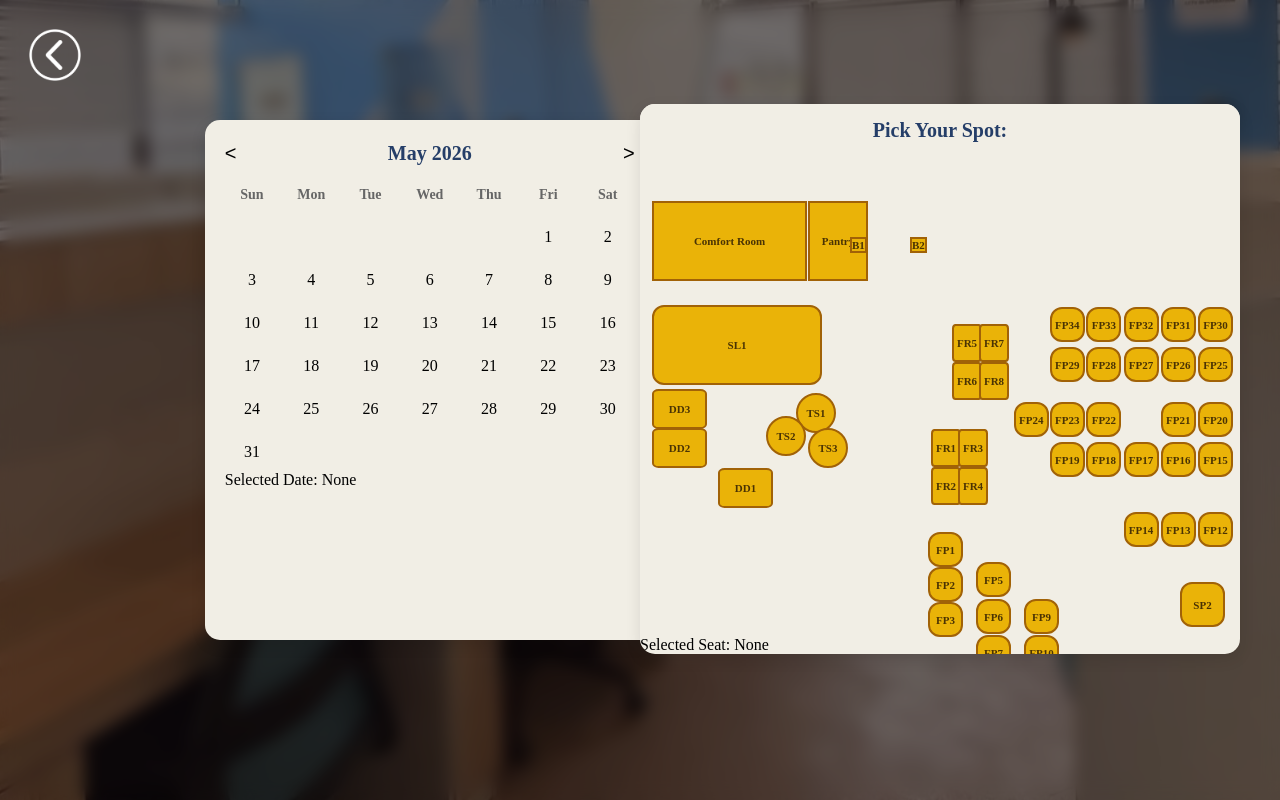
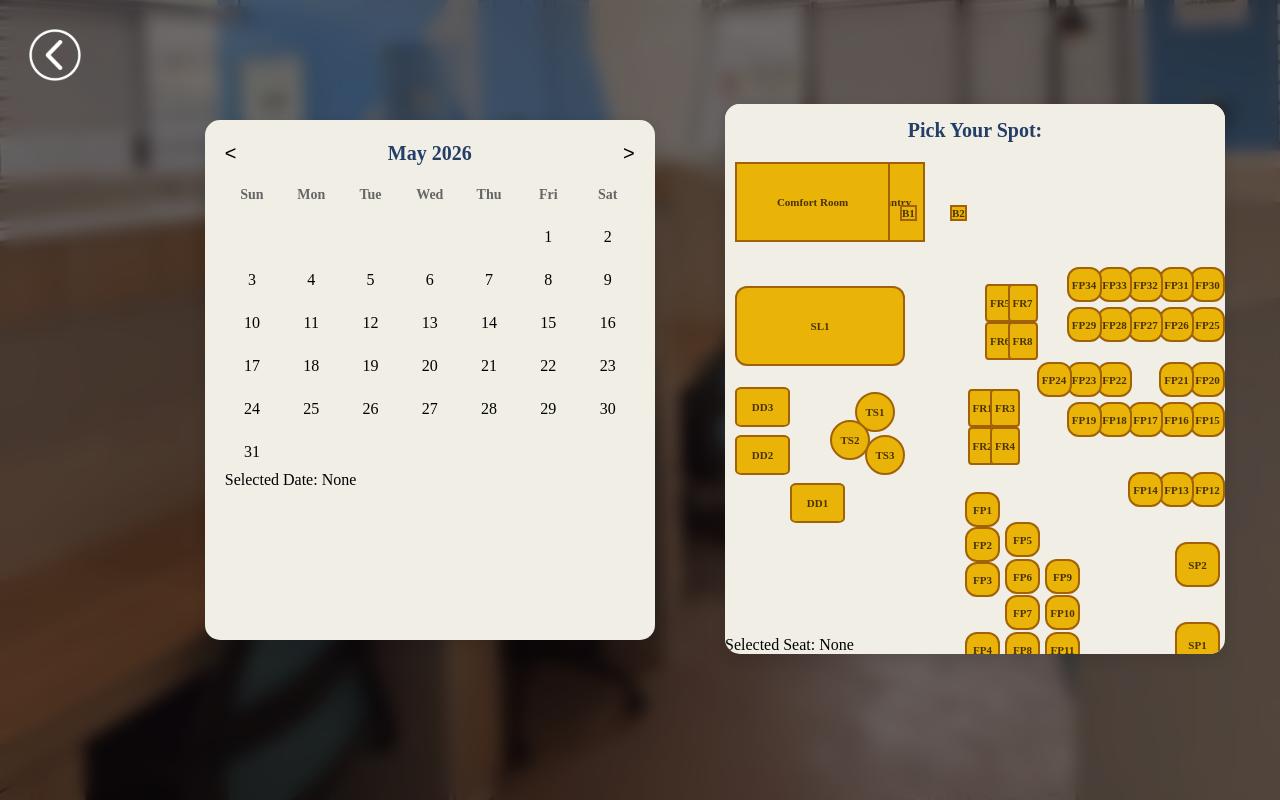
Before and after one commit to jedelxx/skydy, a plain HTML site: page main/main-booking.html in a window 1280 px wide. Drawn offline with Linux system fonts and the light colour scheme; a web font is replaced by a local one.

Commit message:
calendar gap di maayos pota

```diff
--- a/main/style.css
+++ b/main/style.css
@@ -775,6 +775,7 @@ body {
     top: 13%;
     left: 50%;
     width: 600px;
+    max-width: 500px;
     height: 550px;
     background: #f1eee5;
     border-radius: 15px;
@@ -783,8 +784,8 @@ body {
     overflow: hidden;
     display: flex;
     flex-direction: column;
-    position: absolute;
-    gap: 40px;
+    position: relative;
+    /* gap: 40px; */
 }
 
 .floor-plan-header {
```
